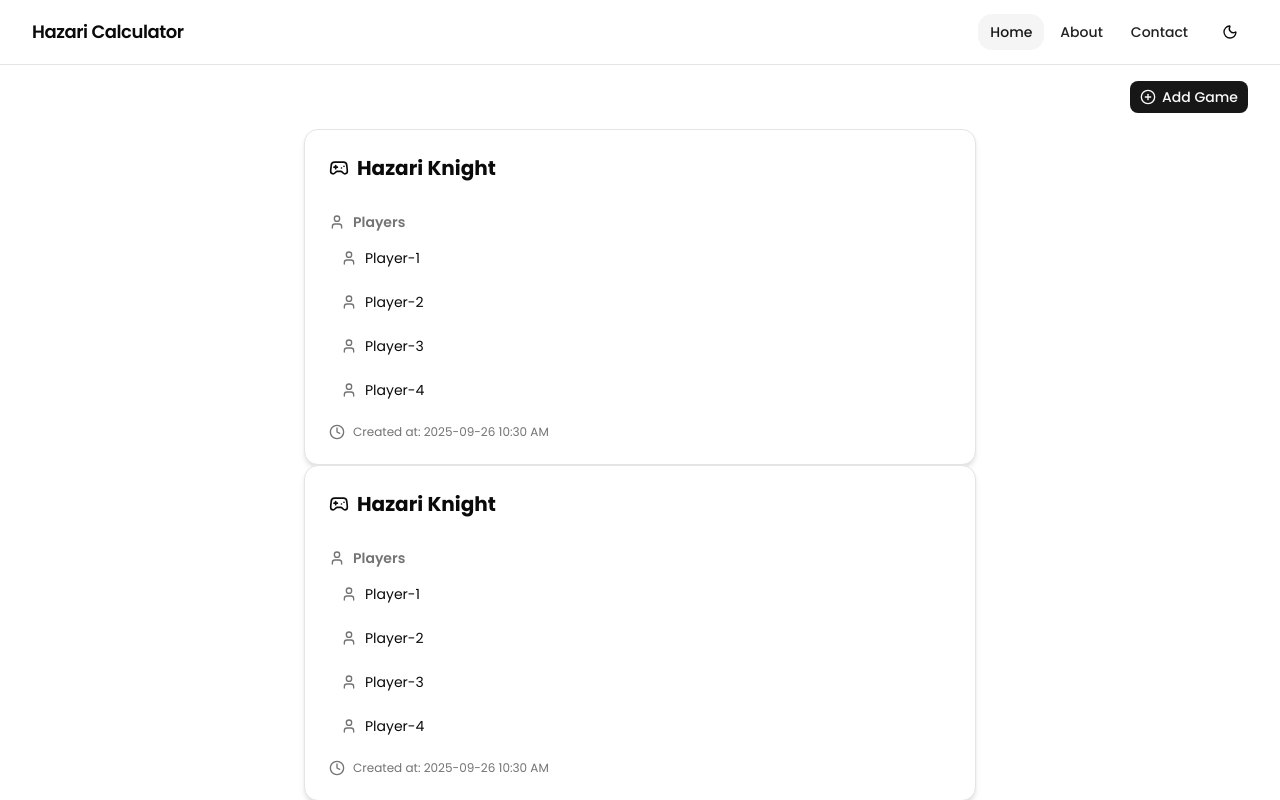
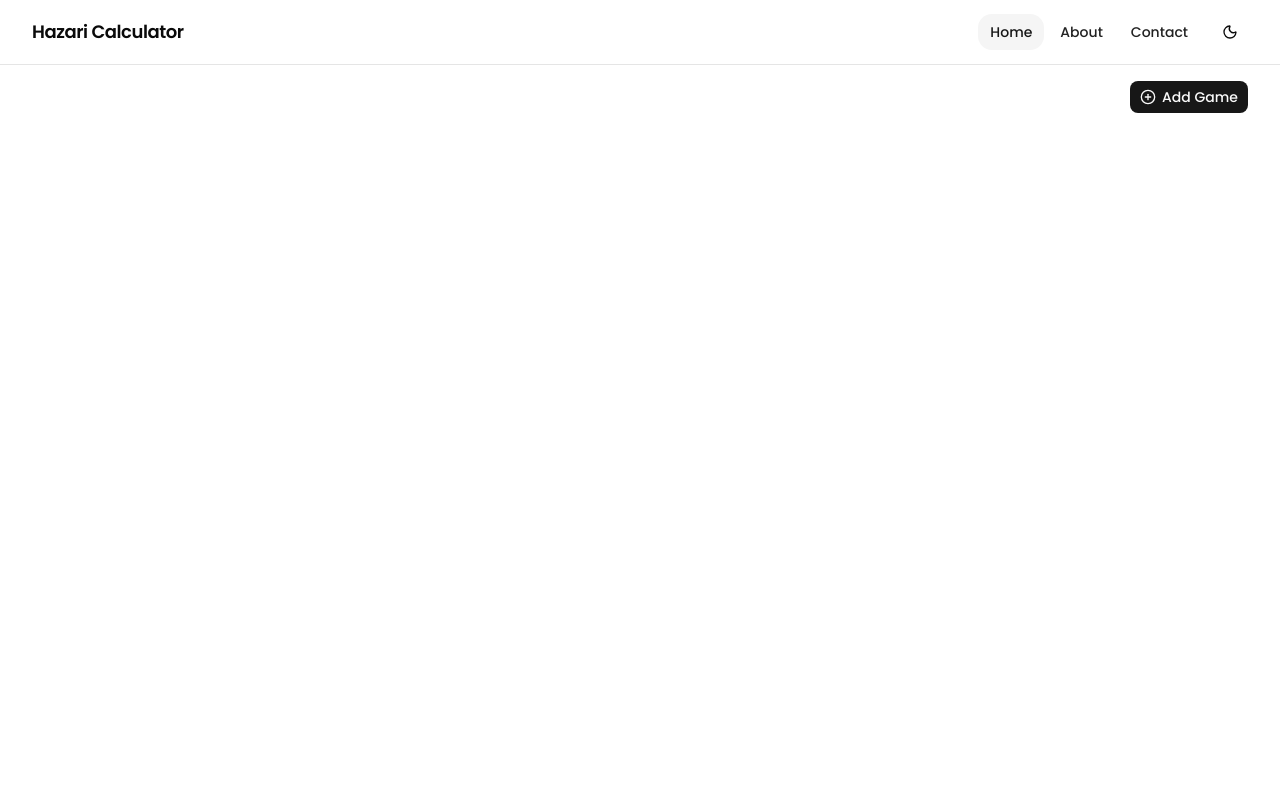
Before and after one commit to sakib-333/hazari-calculator-app, a React (Vite) app: page / in a window 1280 px wide. Shown: the top 800 px of the page. Built offline with nearby package versions, Linux system fonts and the light colour scheme.

Commit message:
Retrieve all games and show in home page.

```diff
--- a/src/components/AddGameDialog.tsx
+++ b/src/components/AddGameDialog.tsx
@@ -68,6 +68,7 @@ export default function AddGameDialog({ open, setOpen }: AddGameDialogProps) {
     // Replace with your create-game logic
     const newGame: Game = {
       gameId: randomId(),
+      gameName: form.gameName,
       score1: {
         playerName: form.player1,
         scores: [],
@@ -85,6 +86,7 @@ export default function AddGameDialog({ open, setOpen }: AddGameDialogProps) {
         scores: [],
       },
       gameOver: false,
+      createdAt: Date().toString().split(" GMT")[0],
     }
     // console.log("Create game: ", newGame);
     dispatch(addNewGame(newGame));
--- a/src/components/GameCard.tsx
+++ b/src/components/GameCard.tsx
@@ -1,22 +1,19 @@
 import { Card, CardHeader, CardTitle, CardContent } from "@/components/ui/card";
+import type { Game } from "@/interfaces/dataType";
 import { Link } from "@tanstack/react-router";
 import { Gamepad2, User, Clock } from "lucide-react";
 
-export default function GameCard() {
+
+export default function GameCard({ game }: { game: Game }) {
   // Static data for demo
-  const game = {
-    name: "Hazari Knight",
-    players: ["Player-1", "Player-2", "Player-3", "Player-4"],
-    createdAt: "2025-09-26 10:30 AM",
-  };
 
   return (
-     <Link to="/games/$gameId" params={{gameId: "1"}}>
-          <Card className="w-full max-w-2xl mx-auto shadow-md">
+     <Link to="/games/$gameId" params={{gameId: game.gameId}}>
+          <Card className="w-full mx-auto hover:shadow-md mb-4">
                <CardHeader>
                <CardTitle className="flex items-center gap-2 text-xl font-bold">
                     <Gamepad2 className="h-5 w-5" />
-                    {game.name}
+                    {game.gameName}
                </CardTitle>
                </CardHeader>
                <CardContent className="space-y-4">
@@ -25,18 +22,30 @@ export default function GameCard() {
                     <User className="h-4 w-4" /> Players
                     </h3>
                     <ul className="mt-2 space-y-2 text-sm">
-                    {game.players.map((player) => (
                     <li
-                         key={player}
                          className="flex items-center gap-2 px-3 py-2 text-foreground"
                     >
-                         <User className="h-4 w-4 text-muted-foreground" /> {player}
+                         <User className="h-4 w-4 text-muted-foreground" /> {game.score1.playerName}
                     </li>
-                    ))}
+                    <li
+                         className="flex items-center gap-2 px-3 py-2 text-foreground"
+                    >
+                         <User className="h-4 w-4 text-muted-foreground" /> {game.score2.playerName}
+                    </li>
+                    <li
+                         className="flex items-center gap-2 px-3 py-2 text-foreground"
+                    >
+                         <User className="h-4 w-4 text-muted-foreground" /> {game.score3.playerName}
+                    </li>
+                    <li
+                         className="flex items-center gap-2 px-3 py-2 text-foreground"
+                    >
+                         <User className="h-4 w-4 text-muted-foreground" /> {game.score4.playerName}
+                    </li>
                     </ul>
                </div>
                <div className="flex items-center gap-2 text-xs text-muted-foreground">
-                    <Clock className="h-4 w-4" /> Created at: {game.createdAt}
+                    <Clock className="h-4 w-4" /> Created at: {game?.createdAt}
                </div>
                </CardContent>
           </Card>
--- a/src/interfaces/dataType.ts
+++ b/src/interfaces/dataType.ts
@@ -9,11 +9,13 @@ export interface Score {
 
 export interface Game {
      gameId: string;
+     gameName: string;
      score1: Score,
      score2: Score,
      score3: Score,
      score4: Score,
      gameOver: boolean;
+     createdAt: string;
 }
 
 export interface InitState {
--- a/src/routes/index.tsx
+++ b/src/routes/index.tsx
@@ -1,9 +1,11 @@
 import AddGameDialog from '@/components/AddGameDialog'
 import GameCard from '@/components/GameCard'
 import { Button } from '@/components/ui/button'
+import type { InitState } from '@/interfaces/dataType'
 import { createFileRoute } from '@tanstack/react-router'
 import { CirclePlus } from 'lucide-react'
 import { useState } from 'react'
+import { useSelector } from 'react-redux'
 
 export const Route = createFileRoute('/')({
   component: MainComponent,
@@ -11,6 +13,8 @@ export const Route = createFileRoute('/')({
 
 function MainComponent() {
   const [open, setOpen] = useState<boolean>(false);
+  const allGames = useSelector((state: InitState) => state.games ?? []);
+
   return (
     <section className='space-y-4 mt-4'>
       <div className='flex justify-end'>
@@ -21,7 +25,7 @@ function MainComponent() {
       <AddGameDialog open={open} setOpen={setOpen} />
       <div>
         {
-          [1,2,3,4,5,6].map((item) => <GameCard  key={item}/>)
+          allGames.map((game) => <GameCard key={game.gameId} game = {game}/>)
         }
       </div>
     </section>
```
